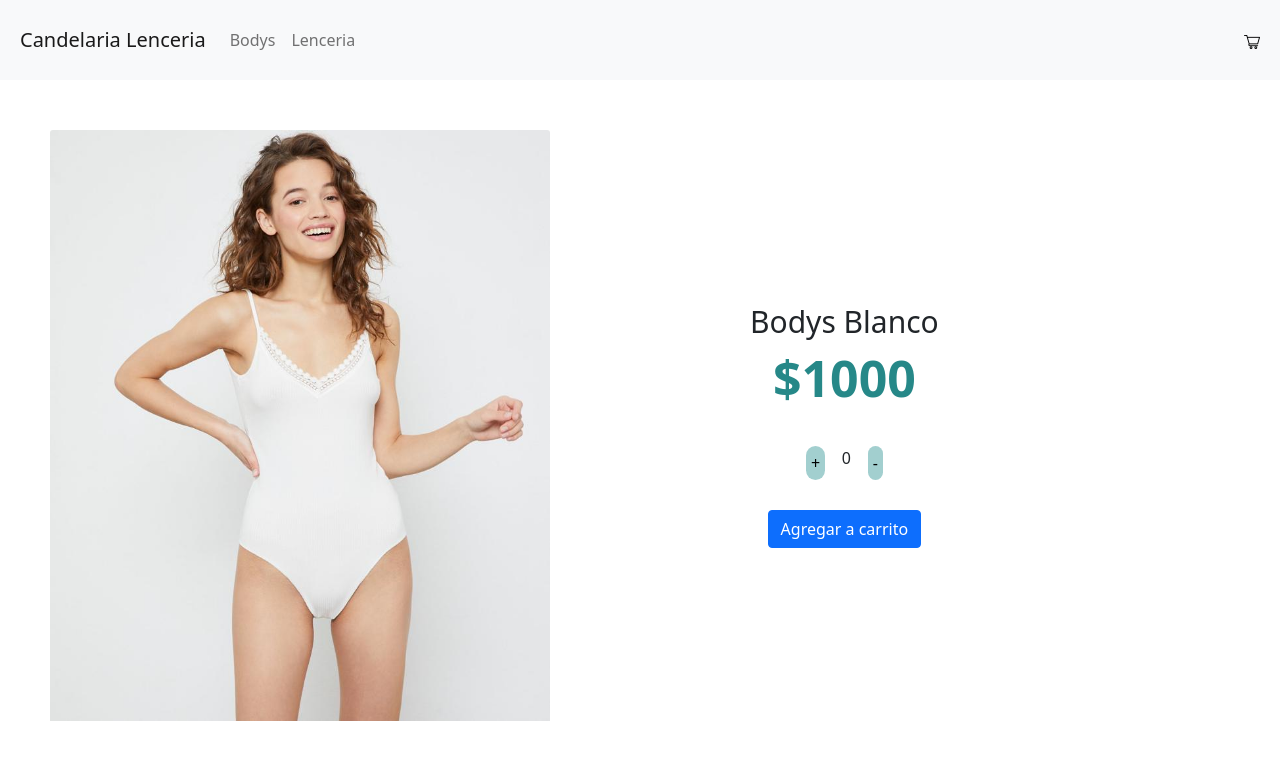
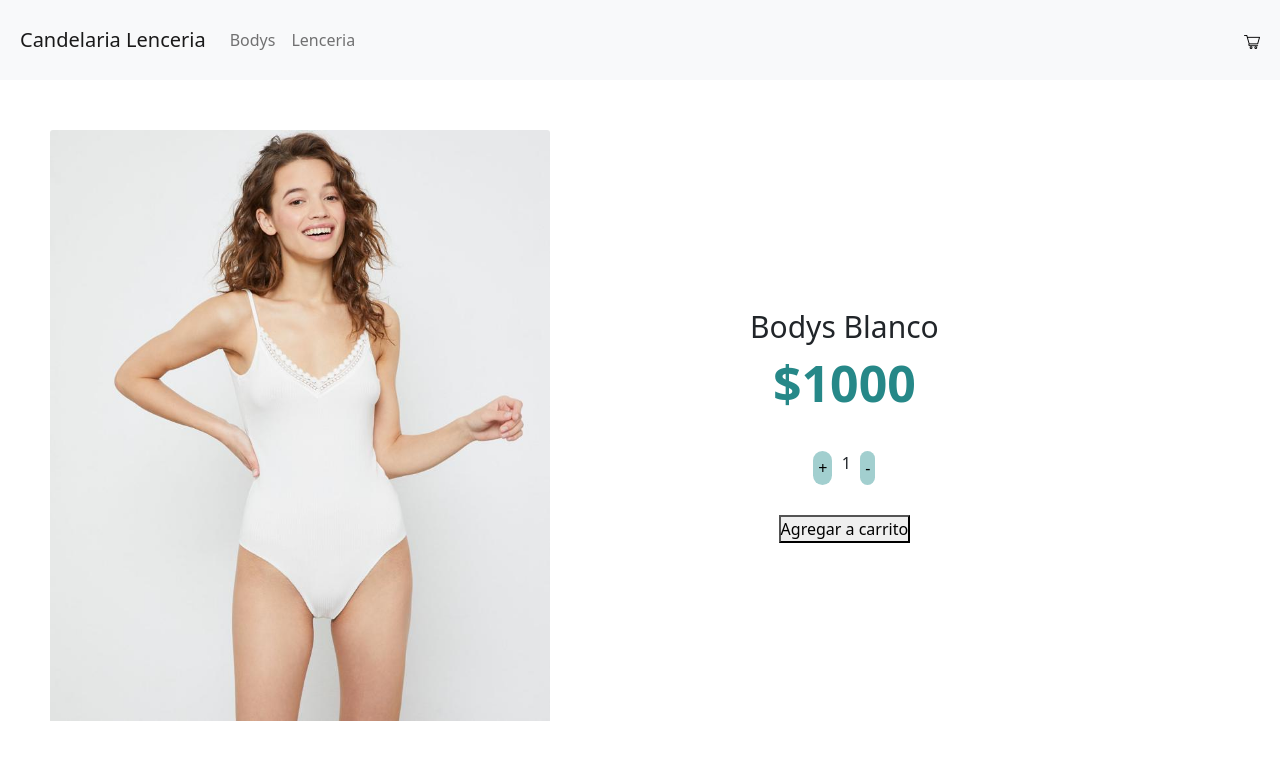
Before and after one commit to beluirina/React-first-ecommerce, a React (Create React App) app: page /details/1 in a window 1280 px wide. Shown: the top 760 px of the page. Built offline with nearby package versions, Linux system fonts and the light colour scheme; no server answers.

Commit message:
itemdetail error - suma - consola arrays - nuevos botones desp de agregar a carrito

```diff
--- a/src/App.js
+++ b/src/App.js
@@ -5,6 +5,7 @@ import ItemListContainer from './components/ItemListContainer/ItemListContainer.
 import 'bootstrap/dist/css/bootstrap.min.css';
 import CartWidget from './components/CartWidget/CartWidget';
 import ItemDetailContainer from './components/ItemDetailContainer.jsx/ItemDetailContainer';
+import CartContextProvider from './context/CartContext';
 
 function App() {
   fetch('assets/Data.json')
@@ -14,6 +15,8 @@ function App() {
 
   return (
     <BrowserRouter>
+
+      <CartContextProvider>
         <div className="App">
             <Navbar/>
             <Routes>
@@ -27,6 +30,8 @@ function App() {
 
             </Routes>
         </div>
+      </CartContextProvider>
+
     </BrowserRouter>
 
   );
--- /dev/null
+++ b/src/components/CartWidget/CartContext.js
@@ -0,0 +1,26 @@
+/*
+con su context y custom provider (importalo en app.js)
+
+al clickear comprar en item detail se debe guardar en cart context el producto y la cantidad en forma de objeto {item: {} quantity}
+
+logica de no aceptar duplicados
+
+metodos recomendados
+
+addItem (item quantity)
+removeitem(itemID)
+clear()
+isincart: (id) => true/false
+*/
+
+/**
+function itemDetail( { item } ){
+    onAdd(quantityToAdd)
+    //revibido un evento del itemcount
+}
+return<>
+    <itemCount> //configura las props de itemcount
+    <button> termina tu compra</button> //oculto hasta que el usuario seleccione la catidad y clickee en comprar
+</>
+
+ */
--- a/src/components/CartWidget/CartWidget.jsx
+++ b/src/components/CartWidget/CartWidget.jsx
@@ -1,7 +1,10 @@
 import { Link } from "react-router-dom"
+import { useCartContext } from "../../context/CartContext"
 
 
 const CartWidget = () =>{
+
+    const { cartList, emptyCart} = useCartContext()
     return(
 
         //si tu carrito esta vacio - boton continuar comprando
@@ -13,7 +16,10 @@ const CartWidget = () =>{
             <Link to='/'>
             <button>Continuar comprando</button>
             </Link>
+            {cartList.map(prod => <li>{prod.name}</li>)}
+            <button onClick={emptyCart}></button>
         </div>
     )
    }
    export default CartWidget
+//por que funcion global? no es lo mismo importarla de distintos componentes
--- a/src/components/ItemDetailContainer.jsx/ItemDetail.jsx
+++ b/src/components/ItemDetailContainer.jsx/ItemDetail.jsx
@@ -1,9 +1,22 @@
- import { Link } from "react-router-dom"
+import { useState } from "react"
+import { Link } from "react-router-dom"
+import { useCartContext } from "../../context/CartContext"
  import ItemCount from "../ItemListContainer/ItemCount"
 
   //itemdetail.js incluyendo descripcion foto y precio
 function ItemDetail ({ loading, prod }){
     //vista de detalle expandida del producto con titulo imagen descrip precio
+    const [contador, setContador] = useState(0)
+    const { cartList, agregarAlCarrito} = useCartContext()
+
+    console.log(cartList)
+
+
+    function onAdd(cant){
+        //agregarAlCarrito( {...prod, cantidad: cant} )
+        setContador(cant)
+    }
+
     return <>
     { ( loading )  ? ( <h2>Loading... </h2> ) : (
 
@@ -21,11 +34,18 @@ function ItemDetail ({ loading, prod }){
 
 
                     <div className='bottom'>
-                    <ItemCount  stock={prod.stock} count="1"/>
-
-                        <Link to={`/cart`} className="btn btn-primary">
-                            Agregar a carrito
+                    {contador === 0 ?
+                    <ItemCount  onAdd={onAdd} stock={prod.stock} initial="1"/>
+                        :
+                        <>
+                        <Link to='/cart'>
+                        <button>Terminar compra</button>
                         </Link>
+                        <Link to='/'>
+                        <button>Continuar comprando</button>
+                        </Link>
+                        </>
+                }
                     </div>
 
                 </div>
--- a/src/components/ItemListContainer/ItemCount.jsx
+++ b/src/components/ItemListContainer/ItemCount.jsx
@@ -1,11 +1,11 @@
 import { useState } from 'react' // useState
 
-function ItemCount ( { stock } ) {
+function ItemCount ( { stock, onAdd, initial } ) {
     //para que no se reinicie el valor inicial ya que re ejecuta toda la function ItemCount
-     const [count, setCount] = useState(0)
+     const [count, setCount] = useState(initial)
 
 
-     function onAdd(){//ejecutar onAdd - solo si...
+     function sumar(){//ejecutar onAdd - solo si...
           //si hay stock
          if (count < stock){
              setCount(count + 1)
@@ -17,15 +17,24 @@ function ItemCount ( { stock } ) {
          }
 
      }
+     const agregar=()=>{
+        onAdd(count)
+      }
+
 
      return(
+         <>
          <div className='counter'>
-             <button onClick={ onAdd }> + </button>
+             <button onClick={ sumar }> + </button>
              <div>
                  { count }
              </div>
              <button onClick={ restar }> - </button>
          </div>
+         <div>
+             <button onClick={agregar} > Agregar a carrito</button>
+         </div>
+         </>
      )
  }
 
--- /dev/null
+++ b/src/context/CartContext.jsx
@@ -0,0 +1,24 @@
+import { createContext, useState, useContext } from "react";
+
+const CartContext = createContext([])
+export function useCartContext(){return useContext(CartContext)}
+
+function CartContextProvider({ children }){
+    const [cartList, setCartList] = useState([]);
+
+    function agregarAlCarrito(item){
+        setCartList(item)
+    }
+    function emptyCart(){
+        setCartList([])
+    }
+    return <CartContext.Provider value={{
+        cartList,
+        agregarAlCarrito,
+        emptyCart
+    }}>
+        { children }
+    </CartContext.Provider>
+}
+
+export default CartContextProvider
```
Lines whose indentation alone changed are shown as unchanged.
